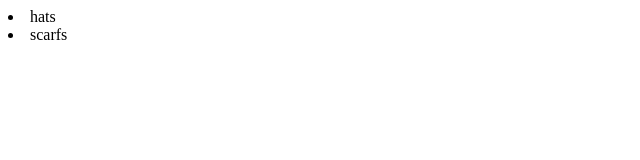
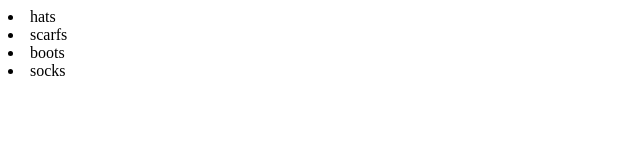
Before and after one commit to rociomejia/git2, a plain HTML site: page index.html in a window 1280 px wide. Shown: the full height of the page, 0-640 px from the left. Drawn offline with Linux system fonts and the light colour scheme.

Commit message:
Update index.html

```diff
--- a/index.html
+++ b/index.html
@@ -1,4 +1,6 @@
 <html>
 <li>hats</li>
 <li>scarfs</li>
+  <li>boots</li>
+<li>socks</li>
 <html>
```
